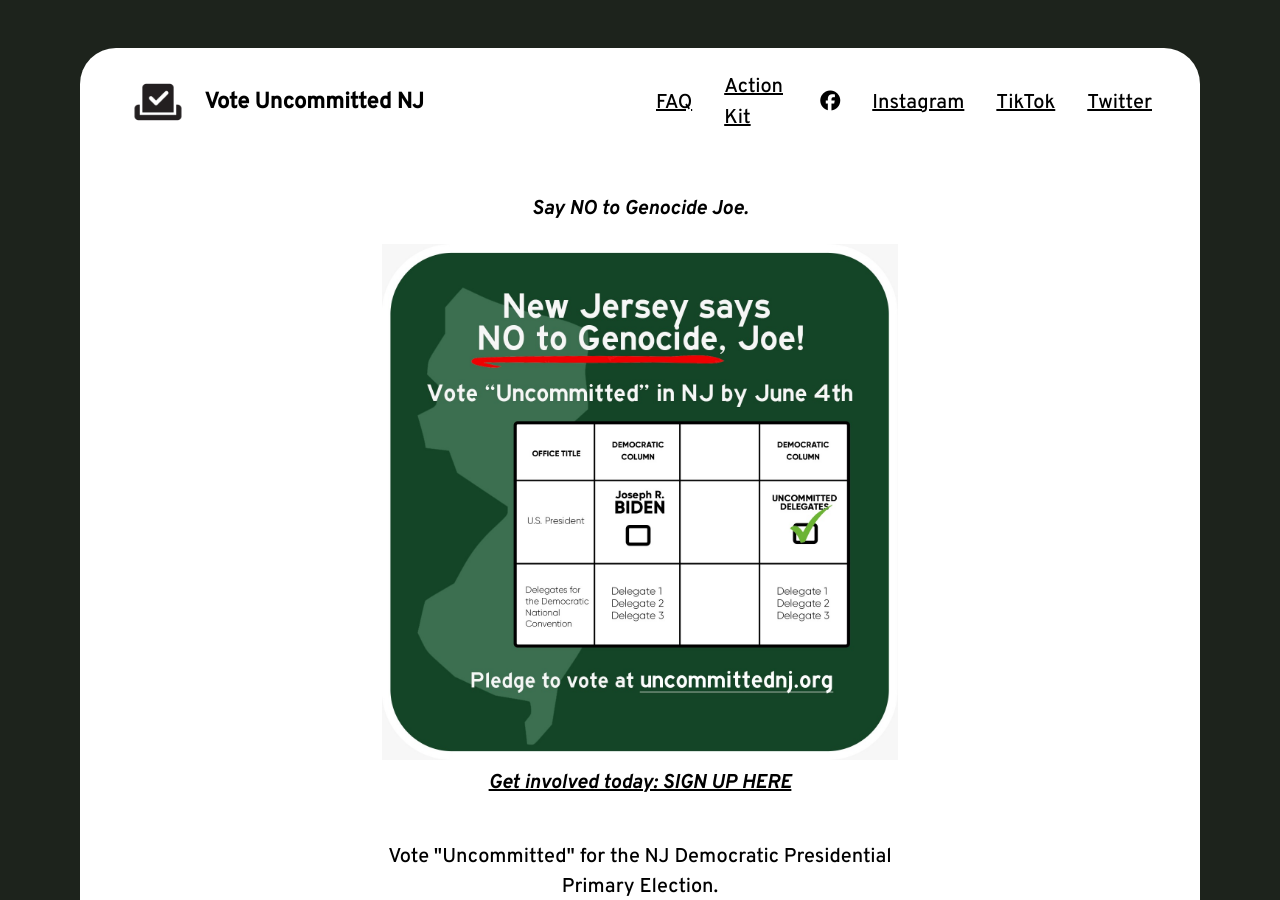
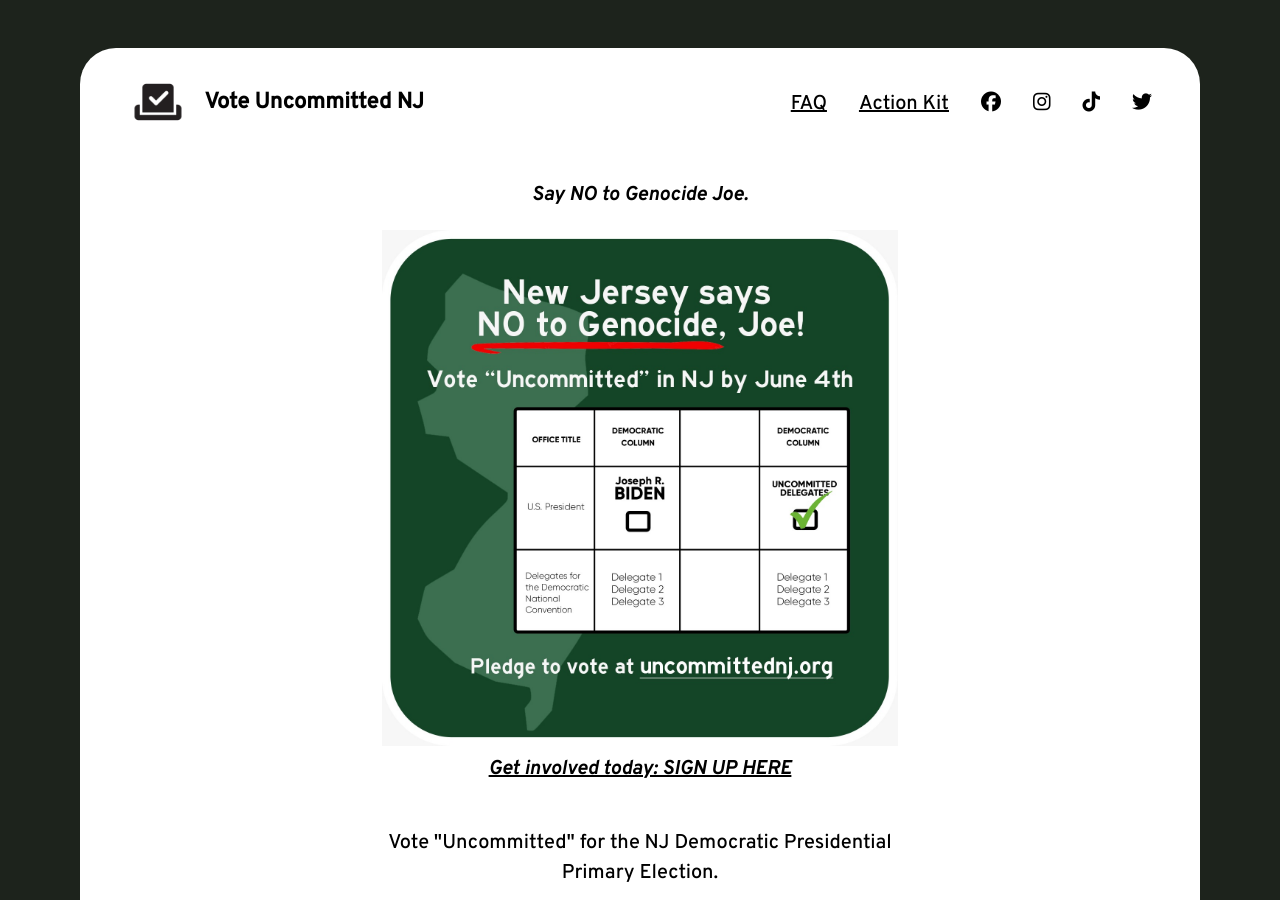
Before and after one commit to dsa-ntc/uncommittednj.org, a Jekyll site: the page built from index.html, in a window 1280 px wide and 900 px high. Built offline with Jekyll 4.4.1, drawn with Linux system fonts in a browser that asks for light colours; nearby versions of some CDN libraries; some of the changed text lies outside the part shown.

Commit message:
updating other social icons

```diff
--- a/_includes/nav-list-items.html
+++ b/_includes/nav-list-items.html
@@ -1,6 +1,6 @@
 <li class="nav-item"><a href="/faq">FAQ</a></li>
 <li class="nav-item"><a href="/action/">Action Kit</a></li>
 <li class="nav-item"><a href="https://www.facebook.com/profile.php?id=61557751538139&mibextid=PlNXYD"><i class="fa-brands fa-facebook"></i></a></li>
-<li class="nav-item"><a href="https://www.instagram.com/uncommittednj">Instagram</a></li>
-<li class="nav-item"><a href="https://www.tiktok.com/@uncommittednj">TikTok</a></li>
-<li class="nav-item"><a href="https://twitter.com/uncommittednj">Twitter</a></li>
+<li class="nav-item"><a href="https://www.instagram.com/uncommittednj"><i class="fa-brands fa-instagram"></i></a></li>
+<li class="nav-item"><a href="https://www.tiktok.com/@uncommittednj"><i class="fa-brands fa-tiktok"></i></a></li>
+<li class="nav-item"><a href="https://twitter.com/uncommittednj"><i class="fa-brands fa-twitter"></i></a></li>
```
